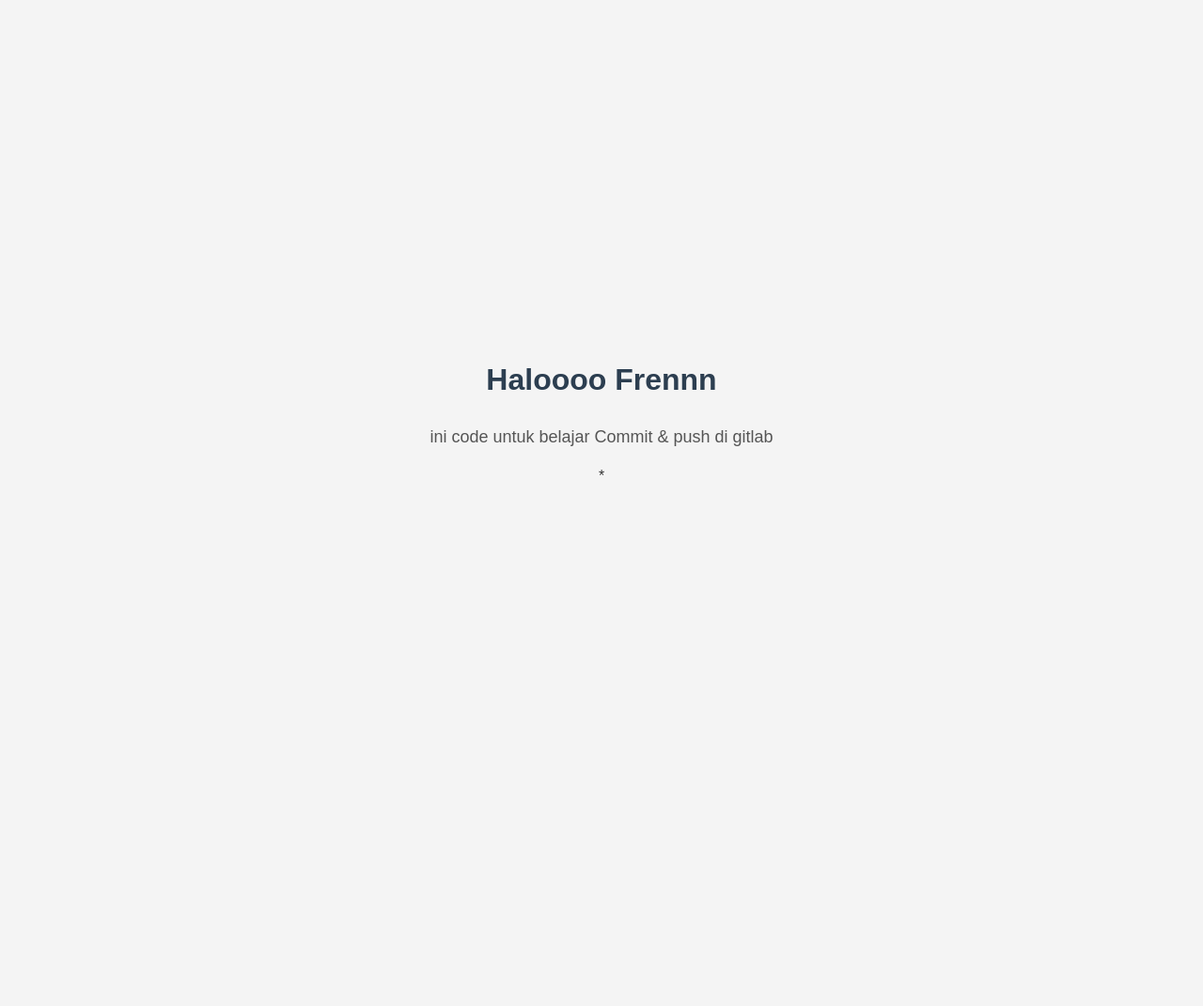
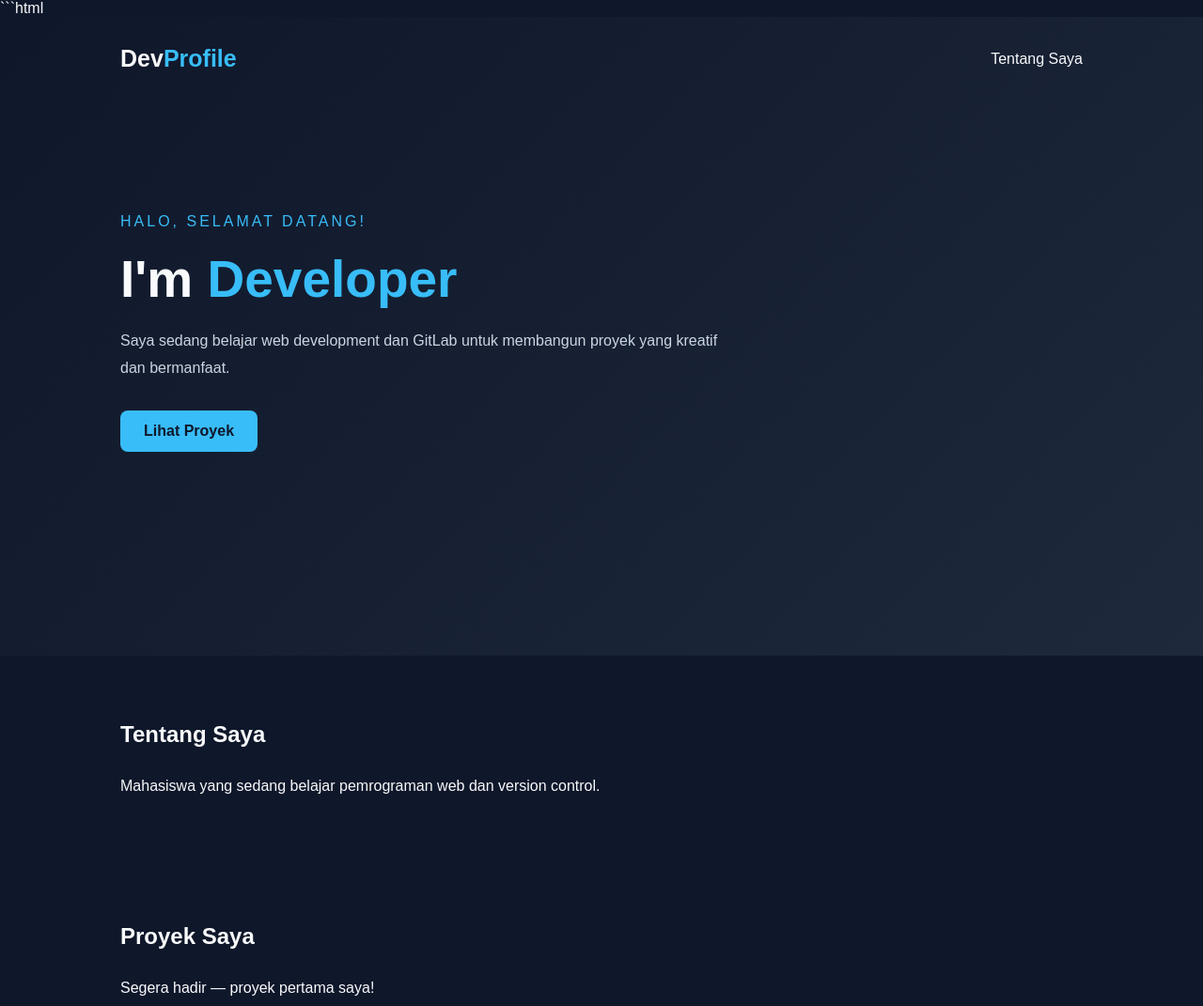
Before and after one commit to XCrusiderZ/devops-V, a plain HTML site: page index.html in a window 1280 px wide. Shown: the top 1071 px of the page at 94% size. Before the commit the page ends 880 px from the top, so only its background shows below. Drawn offline with Linux system fonts and the light colour scheme.

Commit message:
Portofolio

````diff
--- a/index.html
+++ b/index.html
@@ -1,13 +1,39 @@
+```html
 <!DOCTYPE html>
-<html lang="en">
+<html lang="id">
 <head>
     <meta charset="UTF-8">
     <meta name="viewport" content="width=device-width, initial-scale=1.0">
-    <title>Belajar Gitlab</title>
+    <title>Developer Portfolio</title>
     <link rel="stylesheet" href="style.css">
 </head>
 <body>
-    <h1>Haloooo Frennn</h1>
-    <p>ini code untuk belajar Commit & push di gitlab</p>*
+    <section class="hero">
+        <nav>
+            <h2 class="logo">Dev<span>Profile</span></h2>
+            <a href="#about" class="nav-link">Tentang Saya</a>
+        </nav>
+
+        <div class="hero-content">
+            <p class="greeting">HALO, SELAMAT DATANG!</p>
+            <h1>I'm <span>Developer</span></h1>
+            <p class="description">
+                Saya sedang belajar web development dan GitLab
+                untuk membangun proyek yang kreatif dan bermanfaat.
+            </p>
+            <a href="#projects" class="btn">Lihat Proyek</a>
+        </div>
+    </section>
+
+    <section id="about" class="about">
+        <h2>Tentang Saya</h2>
+        <p>Mahasiswa yang sedang belajar pemrograman web dan version control.</p>
+    </section>
+
+    <section id="projects" class="projects">
+        <h2>Proyek Saya</h2>
+        <p>Segera hadir — proyek pertama saya!</p>
+    </section>
 </body>
 </html>
+```
--- a/style.css
+++ b/style.css
@@ -1,26 +1,84 @@
+* {
+    margin: 0;
+    padding: 0;
+    box-sizing: border-box;
+}
+
+html {
+    scroll-behavior: smooth;
+}
+
 body {
     font-family: Arial, sans-serif;
-    background-color: #f4f4f4;
-    color: #333;
-    margin: 0;
-    padding: 40px 20px;
-    display: flex;
-    flex-direction: column;
-    align-items: center;
-    justify-content: center;
-    min-height: 100vh;
+    background: #0f172a;
+    color: #f8fafc;
 }
 
-h1 {
-    color: #2c3e50;
-    margin-bottom: 10px;
-    text-align: center;
+.hero {
+    min-height: 85vh;
+    padding: 30px 10%;
+    background: linear-gradient(135deg, #0f172a, #1e293b);
 }
 
-p {
-    font-size: 18px;
-    color: #555;
-    text-align: center;
-    max-width: 600px;
-    line-height: 1.6;
+nav {
+    display: flex;
+    justify-content: space-between;
+    align-items: center;
 }
+
+.logo {
+    font-size: 25px;
+}
+
+.logo span,
+.hero-content h1 span {
+    color: #38bdf8;
+}
+
+.nav-link {
+    color: #f8fafc;
+    text-decoration: none;
+}
+
+.hero-content {
+    max-width: 650px;
+    margin-top: 150px;
+}
+
+.greeting {
+    color: #38bdf8;
+    letter-spacing: 3px;
+    margin-bottom: 20px;
+}
+
+.hero-content h1 {
+    font-size: 55px;
+    margin-bottom: 20px;
+}
+
+.description {
+    color: #cbd5e1;
+    line-height: 1.8;
+    margin-bottom: 30px;
+}
+
+.btn {
+    display: inline-block;
+    background: #38bdf8;
+    color: #0f172a;
+    padding: 13px 25px;
+    border-radius: 8px;
+    text-decoration: none;
+    font-weight: bold;
+}
+
+.about,
+.projects {
+    padding: 60px 10%;
+    line-height: 2;
+}
+
+.about h2,
+.projects h2 {
+    margin-bottom: 15px;
+}
````
